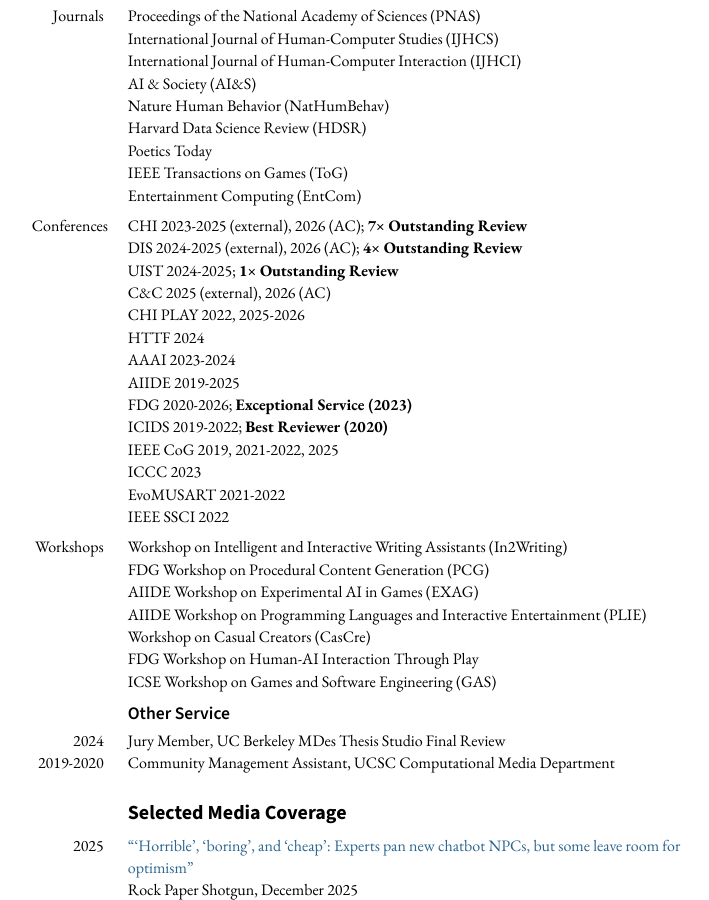
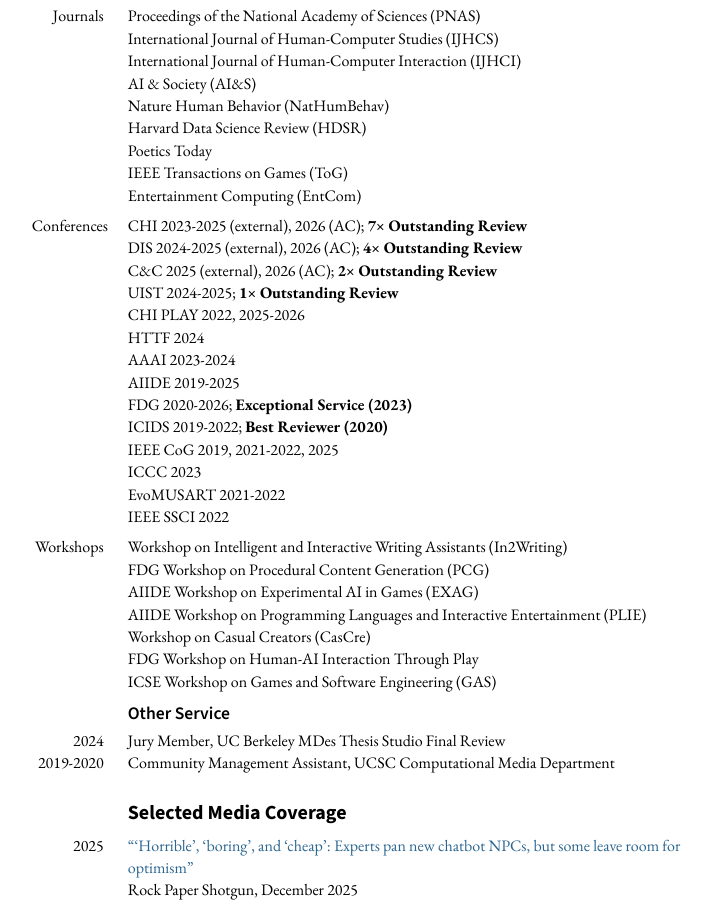
Before and after one commit to mkremins/mkremins.github.io, a Jekyll site: the page built from cv/index.html, in a window 1280 px wide and 900 px high, scrolled down 14681 px. Shown: the whole window, without its empty margins (255-964 px from the left). Built offline with Jekyll 4.4.1, drawn with Linux system fonts in a browser that asks for light colours.

Commit message:
Add C&C 2026 review recognitions

```diff
--- a/cv/index.html
+++ b/cv/index.html
@@ -586,8 +586,8 @@ layout: null
           <div class="dated-content">
             CHI 2023-2025 (external), 2026 (AC); <span class="award">7× Outstanding Review</span><br>
             DIS 2024-2025 (external), 2026 (AC); <span class="award">4× Outstanding Review</span><br>
+            C&C 2025 (external), 2026 (AC); <span class="award">2× Outstanding Review</span><br>
             UIST 2024-2025; <span class="award">1× Outstanding Review</span><br>
-            C&C 2025 (external), 2026 (AC)<br>
             CHI PLAY 2022, 2025-2026<br>
             HTTF 2024<br>
             AAAI 2023-2024<br>
```
